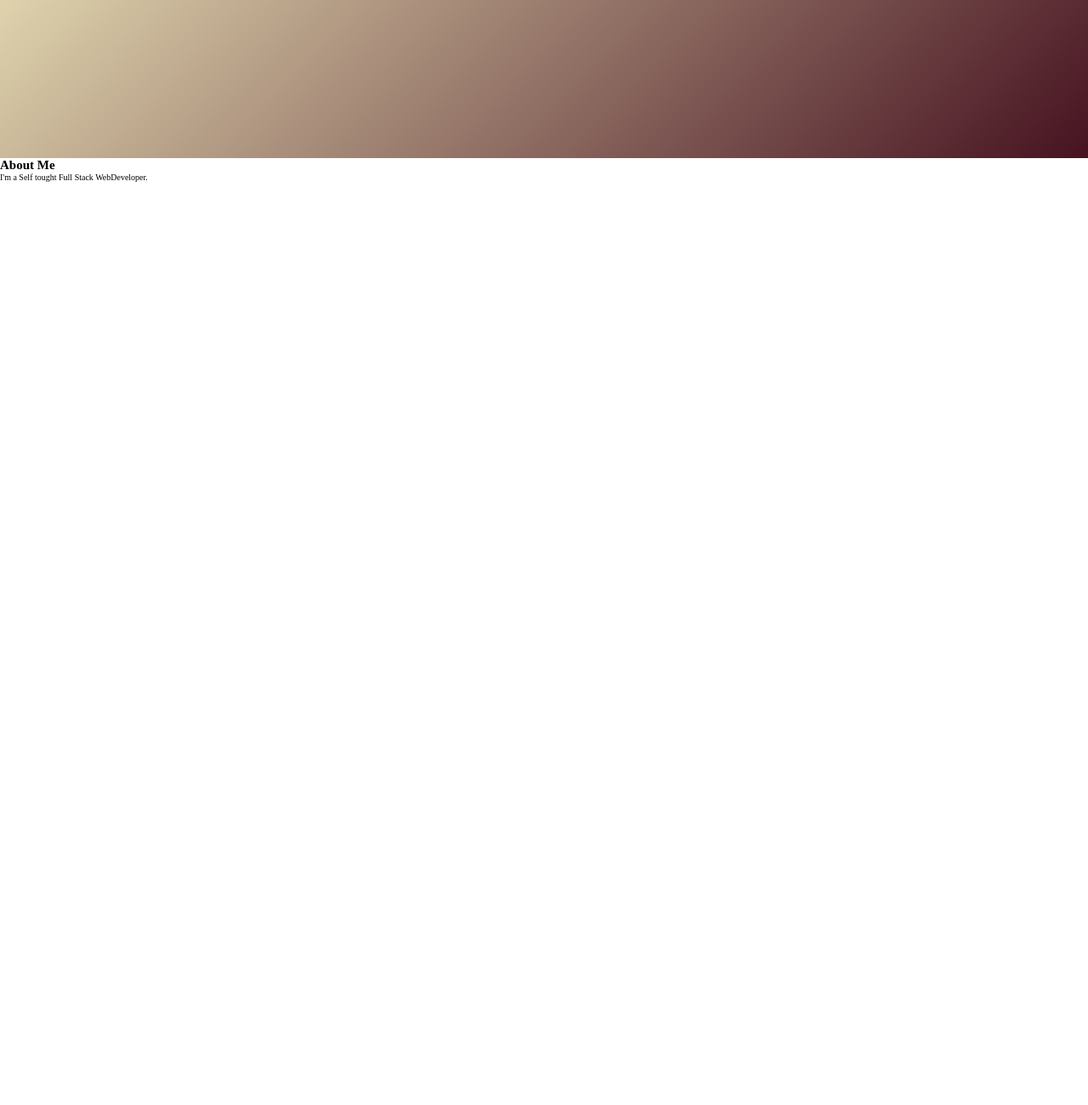
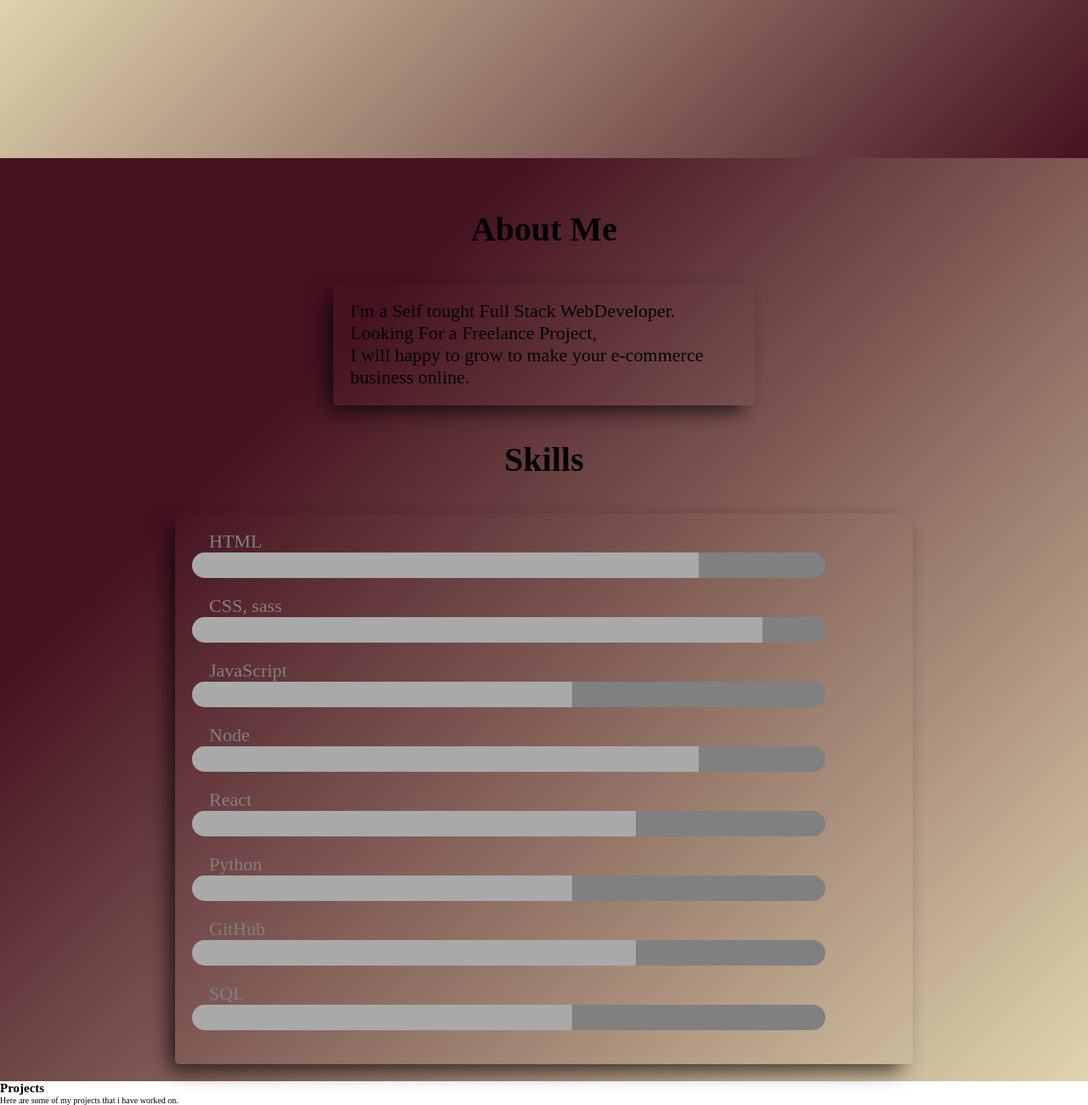
Before and after one commit to rpsinghcodes/Portfolio-2.0, a website: page index.html in a window 1280 px wide. Shown: the part 534-1834 px from the top of the page at 85% size. Before the commit the page ends 800 px from the top, so only its background shows below. Drawn offline with Linux system fonts and the light colour scheme.

Commit message:
adding aboutme section

```diff
--- a/css/main.css
+++ b/css/main.css
@@ -25,3 +25,72 @@ html {
   background-image: linear-gradient(315deg, #380036 0%, #0cbaba 74%);
   -webkit-background-clip: text;
   -webkit-text-fill-color: transparent; }
+
+.aboutme {
+  padding: 2rem;
+  background-image: linear-gradient(315deg, #e0d4ae 0%, #461220 74%); }
+  .aboutme h1 {
+    text-align: center;
+    font-size: 4rem;
+    padding: 4rem 0; }
+  .aboutme__box {
+    box-shadow: -10px 10px 24px -4px rgba(0, 0, 0, 0.75);
+    background: transparent;
+    width: 40%;
+    margin: auto;
+    padding: 2rem;
+    border-radius: 5px;
+    font-size: 2.2rem; }
+  .aboutme__skills {
+    box-shadow: -10px 10px 24px -4px rgba(0, 0, 0, 0.75);
+    background: transparent;
+    width: 70%;
+    margin: auto;
+    padding: 2rem;
+    border-radius: 5px;
+    font-size: 2.2rem;
+    color: grey; }
+    .aboutme__skills p {
+      padding: 0 2rem; }
+    .aboutme__skills .html,
+    .aboutme__skills .css,
+    .aboutme__skills .java,
+    .aboutme__skills .react,
+    .aboutme__skills .python,
+    .aboutme__skills .github,
+    .aboutme__skills .sql,
+    .aboutme__skills .node {
+      height: 3rem;
+      width: 90%;
+      background: grey;
+      border-radius: 2rem;
+      margin-bottom: 2rem;
+      overflow: hidden; }
+
+.bar {
+  height: 100%;
+  background: darkgrey; }
+
+.html-pbar {
+  width: 80%; }
+
+.css-pbar {
+  width: 90%; }
+
+.java-pbar {
+  width: 60%; }
+
+.node-pbar {
+  width: 80%; }
+
+.react-pbar {
+  width: 70%; }
+
+.python-pbar {
+  width: 60%; }
+
+.github-pbar {
+  width: 70%; }
+
+.sql-pbar {
+  width: 60%; }
--- a/index.html
+++ b/index.html
@@ -8,10 +8,54 @@
     <p>Hey! Its <span class="gradient-text">Rahul Pratap Singh</span></p>
     <p>Full Stack Web Developer</p>
   </header>
-  <section class="aboutMe">
-    <h1>About Me</h1>
-    <div>
+  <section class="aboutme">
+    <h1 class="aboutme__heading">About Me</h1>
+    <div class="aboutme__box">
       <p>I'm a Self tought Full Stack WebDeveloper.</p>
+      <p>Looking For a Freelance Project,</p>
+      <p>I will happy to grow to make your e-commerce business online.</p>
+    </div>
+    <h1 class="aboutme__heading">Skills</h1>
+    <div class="aboutme__skills">
+      <p>HTML</p>
+      <div class="html">
+        <div class="html-pbar bar"></div>
+      </div>
+      <p>CSS, sass</p>
+      <div class="css">
+        <div class="css-pbar bar"></div>
+      </div>
+      <p>JavaScript</p>
+      <div class="java">
+        <div class="java-pbar bar"></div>
+      </div>
+      <p>Node</p>
+      <div class="node">
+        <div class="node-pbar bar"></div>
+      </div>
+      <p>React</p>
+      <div class="react">
+        <div class="react-pbar bar"></div>
+      </div>
+      <p>Python</p>
+      <div class="python">
+        <div class="python-pbar bar"></div>
+      </div>
+      <p>GitHub</p>
+      <div class="github">
+        <div class="github-pbar bar"></div>
+      </div>
+      <p>SQL</p>
+      <div class="sql">
+        <div class="sql-pbar bar"></div>
+      </div>
     </div>
   </section>
+
+  <section class="projects">
+    <h1 class="projects__heading">Projects</h1>
+    <p class="projects__details">
+      Here are some of my projects that i have worked on.
+    </p>
+  </section>
 </html>
```
